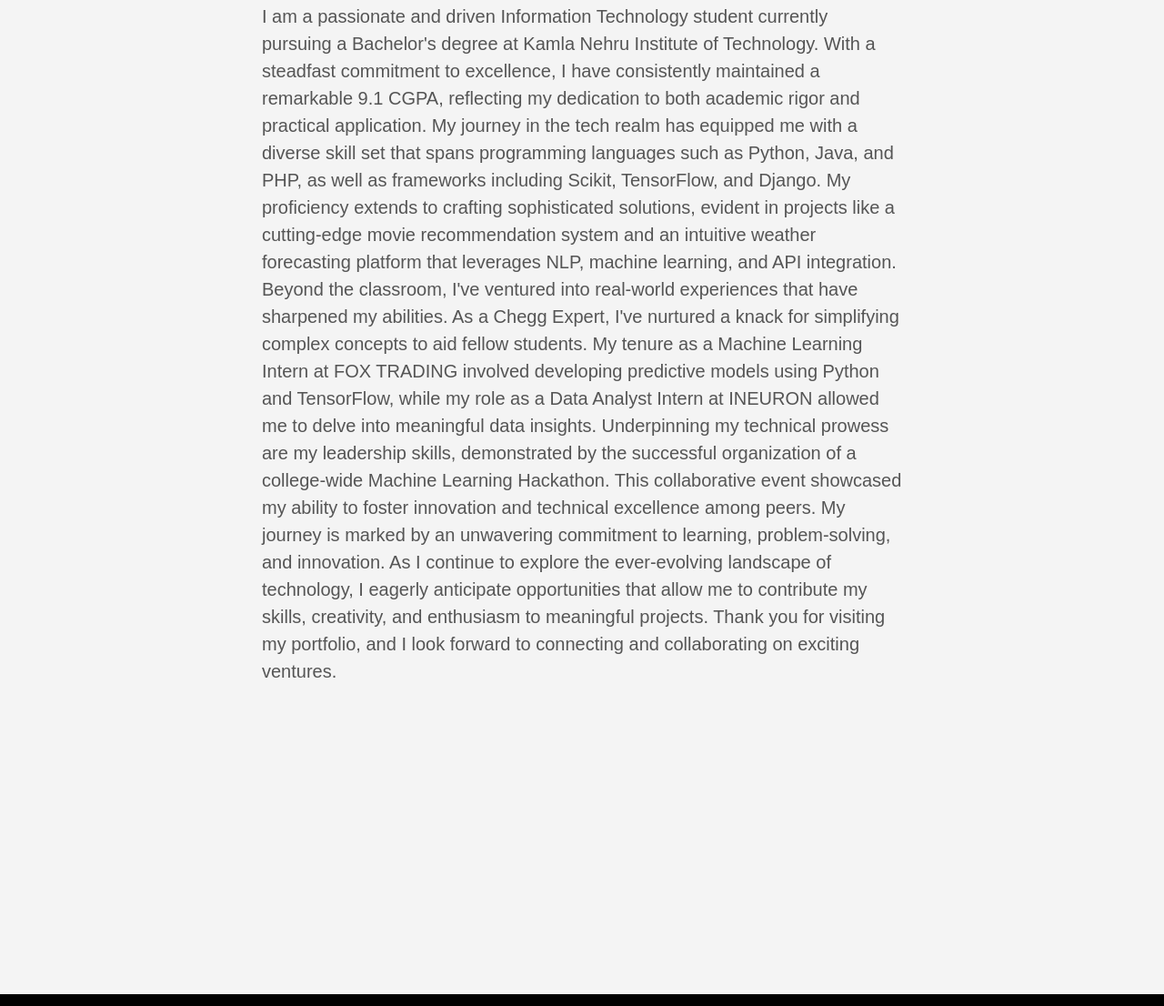
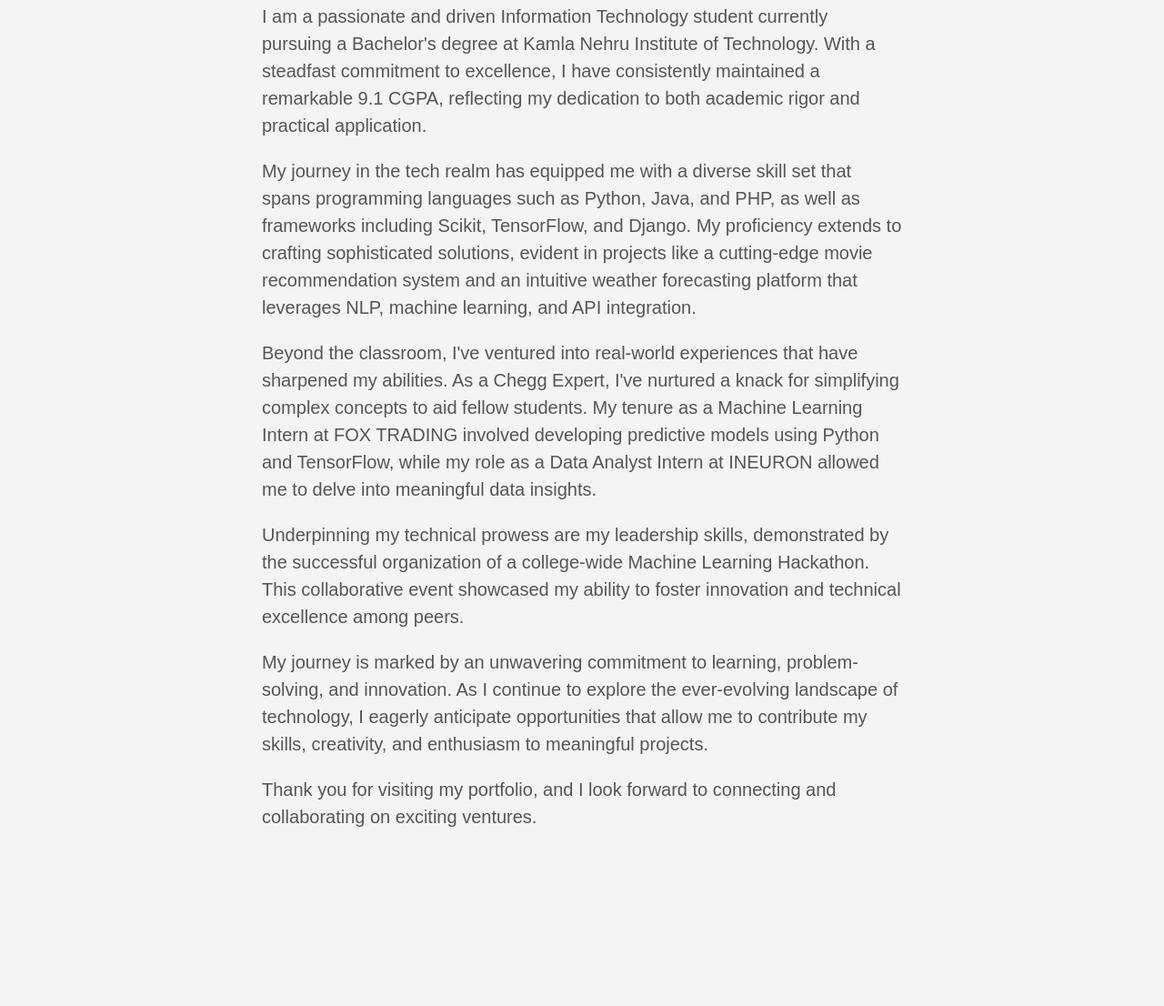
Before and after one commit to the-vergil/Chet_Portfolio, a plain HTML site: page about/index.html in a window 1280 px wide. Shown: the part 708-1814 px from the top of the page at 91% size. Drawn offline with Linux system fonts and the light colour scheme.

Commit message:
Update index.html
included paragraphs

```diff
--- a/about/index.html
+++ b/about/index.html
@@ -133,12 +133,12 @@
         </h1>
       </header>
       <div class="nested-copy-line-height lh-copy f4 nested-links mid-gray">
-        <p>I am a passionate and driven Information Technology student currently pursuing a Bachelor's degree at Kamla Nehru Institute of Technology. With a steadfast commitment to excellence, I have consistently maintained a remarkable 9.1 CGPA, reflecting my dedication to both academic rigor and practical application.
-		My journey in the tech realm has equipped me with a diverse skill set that spans programming languages such as Python, Java, and PHP, as well as frameworks including Scikit, TensorFlow, and Django. My proficiency extends to crafting sophisticated solutions, evident in projects like a cutting-edge movie recommendation system and an intuitive weather forecasting platform that leverages NLP, machine learning, and API integration.
-		Beyond the classroom, I've ventured into real-world experiences that have sharpened my abilities. As a Chegg Expert, I've nurtured a knack for simplifying complex concepts to aid fellow students. My tenure as a Machine Learning Intern at FOX TRADING involved developing predictive models using Python and TensorFlow, while my role as a Data Analyst Intern at INEURON allowed me to delve into meaningful data insights.
-		Underpinning my technical prowess are my leadership skills, demonstrated by the successful organization of a college-wide Machine Learning Hackathon. This collaborative event showcased my ability to foster innovation and technical excellence among peers.
-		My journey is marked by an unwavering commitment to learning, problem-solving, and innovation. As I continue to explore the ever-evolving landscape of technology, I eagerly anticipate opportunities that allow me to contribute my skills, creativity, and enthusiasm to meaningful projects.
-		Thank you for visiting my portfolio, and I look forward to connecting and collaborating on exciting ventures.</p>
+        <p>I am a passionate and driven Information Technology student currently pursuing a Bachelor's degree at Kamla Nehru Institute of Technology. With a steadfast commitment to excellence, I have consistently maintained a remarkable 9.1 CGPA, reflecting my dedication to both academic rigor and practical application.</p>
+	<p>My journey in the tech realm has equipped me with a diverse skill set that spans programming languages such as Python, Java, and PHP, as well as frameworks including Scikit, TensorFlow, and Django. My proficiency extends to crafting sophisticated solutions, evident in projects like a cutting-edge movie recommendation system and an intuitive weather forecasting platform that leverages NLP, machine learning, and API integration.</p>
+	<p>Beyond the classroom, I've ventured into real-world experiences that have sharpened my abilities. As a Chegg Expert, I've nurtured a knack for simplifying complex concepts to aid fellow students. My tenure as a Machine Learning Intern at FOX TRADING involved developing predictive models using Python and TensorFlow, while my role as a Data Analyst Intern at INEURON allowed me to delve into meaningful data insights. </p>
+	<p>Underpinning my technical prowess are my leadership skills, demonstrated by the successful organization of a college-wide Machine Learning Hackathon. This collaborative event showcased my ability to foster innovation and technical excellence among peers. </p>
+	<p>My journey is marked by an unwavering commitment to learning, problem-solving, and innovation. As I continue to explore the ever-evolving landscape of technology, I eagerly anticipate opportunities that allow me to contribute my skills, creativity, and enthusiasm to meaningful projects.</p>
+	<p>Thank you for visiting my portfolio, and I look forward to connecting and collaborating on exciting ventures.</p>
 
       </div>
     </article>
```
